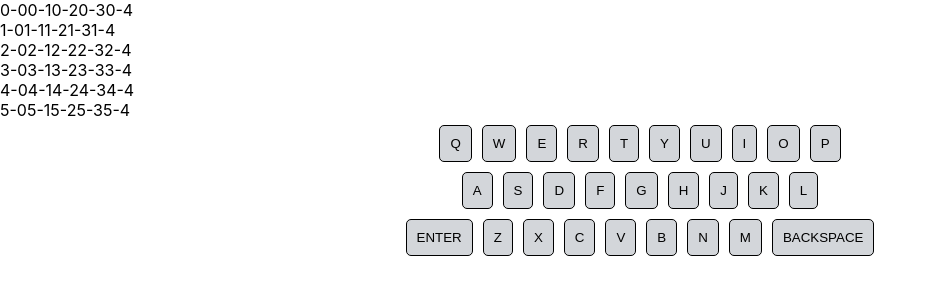
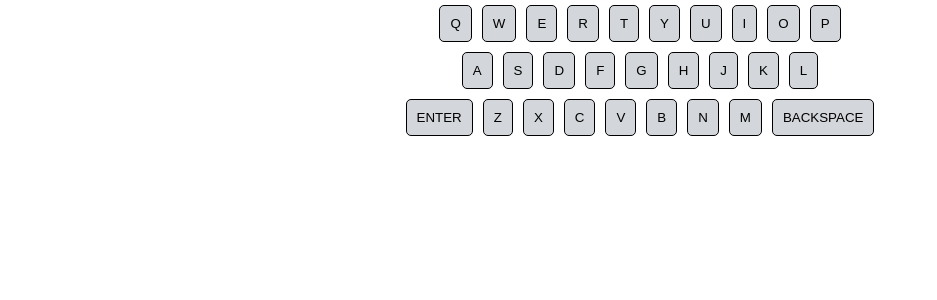
Before and after one commit to JoannaChow/wordle, a React (Create React App) app: page / in a window 1280 px wide. Shown: the top 300 px of the page, without its empty margins (0-937 px from the left). Built offline with nearby package versions, Linux system fonts and the light colour scheme.

Commit message:
add submit handler

```diff
--- a/src/consts.ts
+++ b/src/consts.ts
@@ -1,10 +1,22 @@
 export const ROWS = 6;
 export const COLS = 5;
+
+export enum Evaluation {
+  PRESENT = "PRESENT",
+  ABSENT = "ABSENT",
+  CORRECT = "CORRECT",
+}
+
+export enum Status {
+  IN_PROGRESS = "IN_PROGRESS",
+  WON = "WON",
+  LOST = "LOST",
+}
 
 export const KEYBOARD_KEYS: Key[][] = [
   ["Q", "W", "E", "R", "T", "Y", "U", "I", "O", "P"],
   ["A", "S", "D", "F", "G", "H", "J", "K", "L"],
-    ["ENTER", "Z", "X", "C", "V", "B", "N", "M", "BACKSPACE"]
+  ["ENTER", "Z", "X", "C", "V", "B", "N", "M", "BACKSPACE"],
 ];
 
 const KEYS = [
@@ -35,7 +47,7 @@ const KEYS = [
   "V",
   "B",
   "N",
-    "M"
+  "M",
 ] as const;
 
 export type Key = typeof KEYS[number];
--- a/src/stores/GamesStore.ts
+++ b/src/stores/GamesStore.ts
@@ -1,11 +1,12 @@
 import { computed, observable } from "mobx";
+import { Evaluation, Status } from "../consts";
 import { LocalStorageService } from "../services/LocalStorageService";
 import { singletonGetter } from "../util/singletonGetter";
 
 export interface IGame {
     guesses: string[];
-    evaluation: string[][];
-    status: string;
+    evaluation: Evaluation[][];
+    status: Status;
     solution: string;
 }
 
@@ -14,7 +15,7 @@ export class GamesStore {
     static newGame = () => ({
         guesses: [],
         evaluation: [],
-        status: "IN_PROGRESS",
+        status: Status.IN_PROGRESS,
         solution: "hello",
     });
 
--- /dev/null
+++ b/src/util/evaluateWord.ts
@@ -0,0 +1,20 @@
+import { Evaluation } from "../consts";
+
+export const evaluateWord = (word: string, solution: string): Evaluation[] => {
+  if (word.length !== solution.length) {
+    throw new Error("Word must have the same length!");
+  }
+  return word.split("").map((letter, index) => {
+    if (letter.toLocaleUpperCase() === solution[index].toLocaleUpperCase()) {
+      return Evaluation.CORRECT;
+    }
+
+    if (
+      solution.toLocaleUpperCase().indexOf(letter.toLocaleUpperCase()) !== -1
+    ) {
+      return Evaluation.PRESENT;
+    }
+
+    return Evaluation.ABSENT;
+  });
+};
--- a/src/views/Game/Game.tsx
+++ b/src/views/Game/Game.tsx
@@ -1,11 +1,13 @@
 import { observer } from "mobx-react";
 import React from "react";
 import { Header } from "./components/Header";
-import { Grid } from "./components/Grid";
+import { Grid, ITile } from "./components/Grid";
 import { Keyboard } from "./components/Keyboard";
 import { GamesStore, IGame } from "../../stores/GamesStore";
 import { action, computed, observable } from "mobx";
-import { ROWS, COLS, Key } from "../../consts";
+import { ROWS, COLS, Key, Evaluation, Status } from "../../consts";
+import { evaluateWord } from "../../util/evaluateWord";
+import { round } from "lodash";
 
 interface IProps {
   game: IGame;
@@ -17,11 +19,22 @@ export class Game extends React.Component<IProps> {
   private currentInput = "";
 
   @computed
-  private get gridTiles() {
-    const tiles = new Array(ROWS)
+  private get gridTiles(): ITile[][] {
+    const { game } = this.props;
+
+    const tiles: ITile[][] = new Array(ROWS)
       .fill(null)
-      .map(() => new Array(COLS).fill(null));
+      .map(() => new Array(COLS).fill({}));
 
+    const allWords = [...game.guesses, this.currentInput];
+    allWords.forEach((word, rowIndex) => {
+      word.split("").forEach((letter, colIndex) => {
+        tiles[rowIndex][colIndex] = {
+          letter: letter,
+          evaluation: game.evaluation[rowIndex]?.[colIndex],
+        };
+      });
+    });
     return tiles;
   }
 
@@ -32,23 +45,52 @@ export class Game extends React.Component<IProps> {
         this.currentInput = this.currentInput.slice(0, -1);
         return;
       case "ENTER":
-        this.submit();
+        this.submitGuess();
         return;
       default:
-        this.currentInput = this.currentInput.concat(key);
+        this.currentInput =
+          this.currentInput.length < COLS
+            ? this.currentInput.concat(key)
+            : this.currentInput;
         return;
     }
   };
 
   @action
-  private submit = () => {
+  private submitGuess = () => {
+    const { game } = this.props;
+
+    if (this.currentInput.length !== COLS) {
+      return;
+    }
+
+    // TODO: is a valid word
+
+    if (game.guesses.length >= ROWS) {
+      return;
+    }
+    game.guesses.push(this.currentInput);
+    game.evaluation.push(evaluateWord(this.currentInput, game.solution));
+
+    if (
+      game.evaluation[game.evaluation.length - 1].every(
+        (e) => e === Evaluation.CORRECT
+      )
+    ) {
+      game.status = Status.WON;
+    }
+
+    if (game.guesses.length >= ROWS) {
+      game.status = Status.LOST;
+    }
+
+    this.currentInput = "";
     return;
   };
 
   render() {
     return (
       <>
-        {this.currentInput}
         <Header />
         <Grid tiles={this.gridTiles} />
         <Keyboard onKey={this.onKeyHandler} />
--- a/src/views/Game/components/Grid.tsx
+++ b/src/views/Game/components/Grid.tsx
@@ -1,8 +1,14 @@
 import { observer } from "mobx-react";
 import React from "react";
+import { Evaluation } from "../../../consts";
+
+export interface ITile {
+  letter?: string | null;
+  evaluation?: Evaluation;
+}
 
 interface IProps {
-    tiles: any[][];
+  tiles: ITile[][];
 }
 
 @observer
@@ -13,9 +19,7 @@ export class Grid extends React.Component<IProps> {
         {this.props.tiles.map((row, rowIdx) => (
           <div key={rowIdx}>
             {row.map((tile, colIdx) => (
-                            <span key={colIdx}>
-                                {rowIdx}-{colIdx}
-                            </span>
+              <span key={colIdx}>{tile.letter}</span>
             ))}
           </div>
         ))}
```
Also changed, not shown: 1 other file (tests, documents, lock files or other folders). Lines whose indentation alone changed are shown as unchanged.
